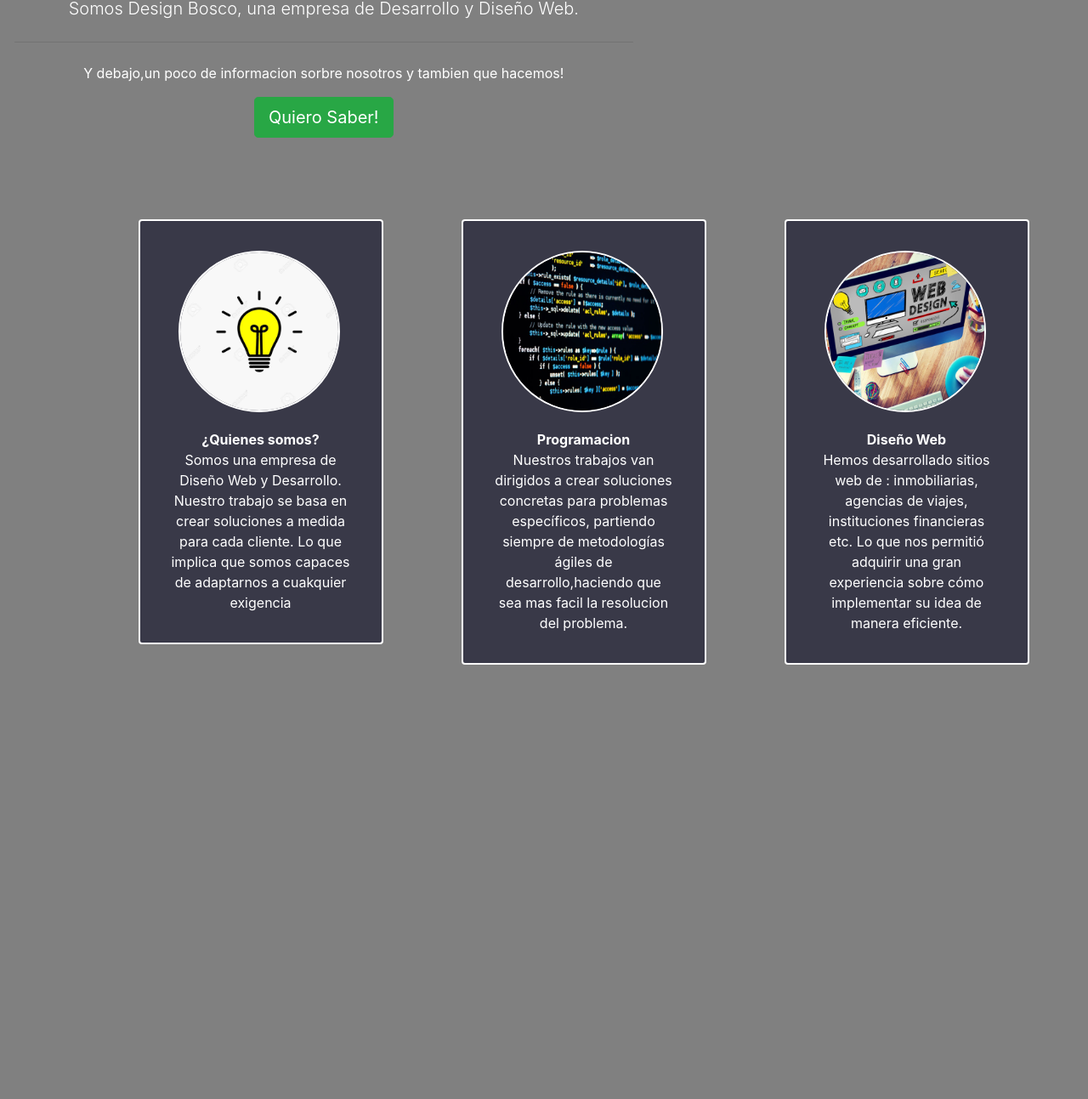
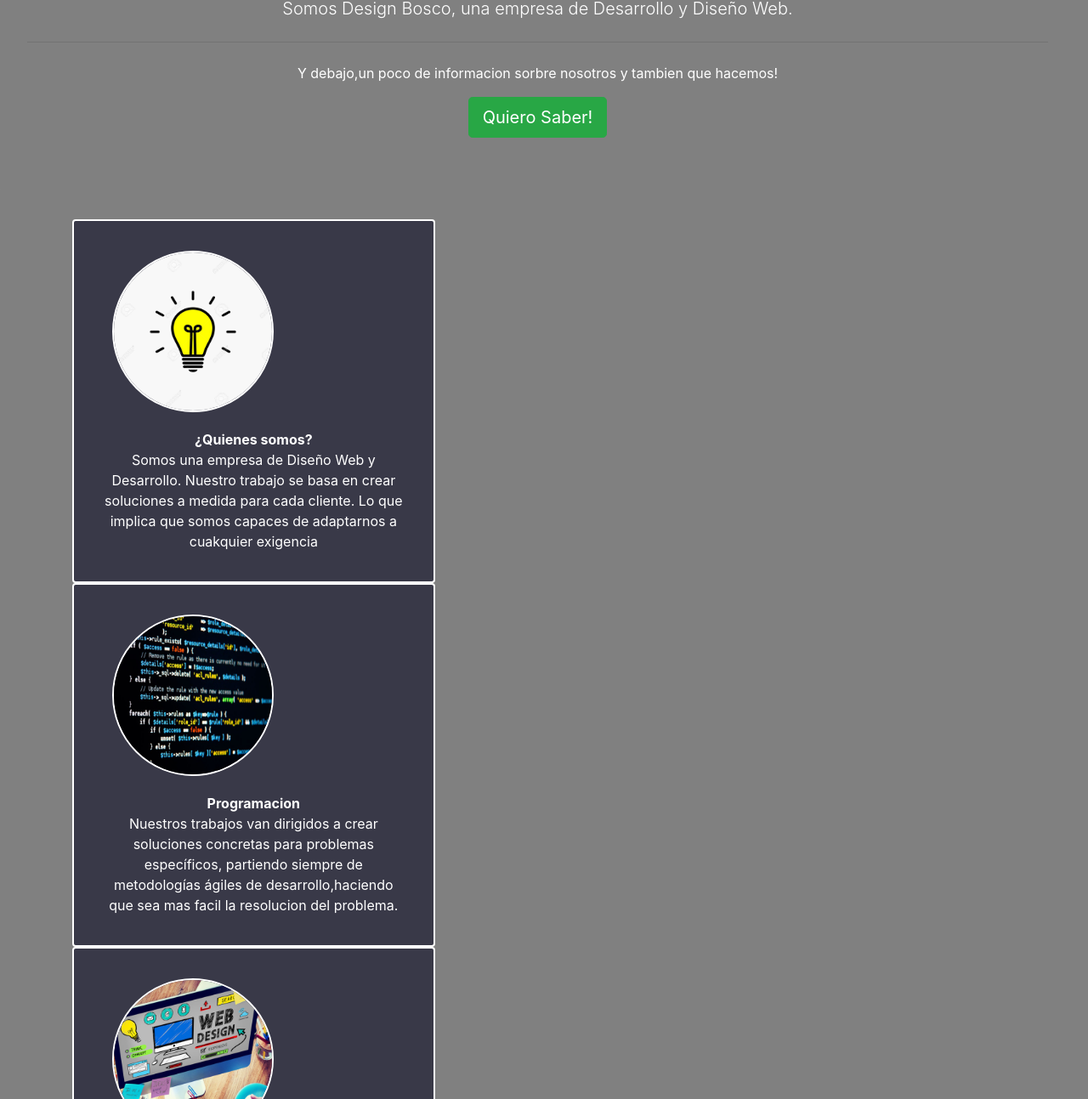
Before and after one commit to DesignBosco/Page, a plain HTML site: page index.html in a window 1280 px wide. Shown: the part 687-1980 px from the top of the page at 85% size. Before the commit the page ends 1469 px from the top, so only its background shows below. Drawn offline with nearby package versions, Linux system fonts and the light colour scheme.

Commit message:
Add files via upload

```diff
--- a/index.html
+++ b/index.html
@@ -6,7 +6,6 @@
 	<link rel="stylesheet" type="text/css" href="css/bootsrap.css">
 </head>
 <body>
-
 	<nav class="navbar navbar-expand-lg navbar-dark bg-dark">
   			<a class="navbar-brand" href="#">Design Bosco</a>
   			<button class="navbar-toggler" type="button" data-toggle="collapse" data-target="#navbarSupportedContent" aria-controls="navbarSupportedContent" aria-expanded="false" aria-label="Toggle navigation">
@@ -42,7 +41,7 @@
 </nav>
 	<div class="container-fluid"> <!--inicio contenedor -->
 		<div class="row"><!--Primer fila-->
-			<div class="col-lg-8 col-md-8 col-12">
+			<div class="col-lg-8 col-md-8 col-sm-12 col-xs-12">
 				<div id="carouselExampleIndicators" class="carousel slide" data-ride="carousel"><!--Carousel-->
 				  <ol class="carousel-indicators">
 				    <li data-target="#carouselExampleIndicators" data-slide-to="0" class="active"></li>
@@ -70,23 +69,23 @@
 				  </a>
 				</div>
 			 </div><!--Fin de carousel-->
-
-			<div class="col-lg-4 col-md-4 col-xs-12">
+			 <!--===============================================================-->
+			 <!--       bardosdfjfj l j jfkjfjlka kflsjflksjfkl                  -->
+			  <!--===============================================================-->
+			<div class="col-lg-4 col-md-4 col-sm-12 col-xs-12">
 				<div class="btn-group-vertical"><!--Grupo de botones-->
-
 					<button type="button" class="btn btn-dark">QUIENES SOMOS?</button>
                     <button type="button" class="btn btn-dark">QUE HACEMOS?</button>
                     <button type="button" class="btn btn-dark">CONTACTANOS</button>
                     <button type="button" class="btn btn-dark">PROYECTOS</button>
-
-
              	</div>
             </div>
         </div>
 
 
-            <div class="col-lg-8 col-md-8 col-xs-12">
-            	 <div class="row"><!--Comienzo de segunda fila-->
+        <div class="center-block">
+            <div class="col-lg-12 col-md-12 col-sm-12">
+            	<!--Comienzo de segunda fila-->
 
             	<div class="jumbotron">
   					<h1 class="display-4">Bienvenido a Design Bosco!</h1>
@@ -95,41 +94,39 @@
  					<p>Y debajo,un poco de informacion sorbre nosotros y tambien que hacemos!</p>
   					<a class="btn btn-success btn-lg" href="#" role="button">Quiero Saber!</a>
 				</div>
-
-
-            	</div><!--Fin de la segunda fila-->
+            </div>
            </div>
 
-              <div class="container">
+              <div class="container-fluid ml-0">
  				 <div class="row">
-    				<div class="col-xs-12 col-lg-4 col-md-4">
-     					 <div class="card" style="width: 18rem;">
+
+     					 <div class="card col-lg-4 col-md-12 col-xs-12" style="width: 18rem;">
  							 <img src="img/dw3.jpg" class="card-img-top" alt="...">
   							<div class="card-body">
     						<p class="card-text"><strong>¿Quienes somos?</strong>
     						<br>Somos una empresa de Diseño Web y Desarrollo. Nuestro trabajo se basa en crear soluciones a medida para cada cliente. Lo que implica que somos capaces de adaptarnos a cuakquier exigencia</p>
   							</div>
 						</div>
-   					 </div>
-    				<div class="col-xs-12 col-lg-4 col-md-4">
-     				     <div class="card" style="width: 18rem;">
+
+
+     				     <div class="card col-lg-4 col-md-12 col-xs-12" style="width: 18rem;">
  							<img src="img/dw2.jpg" class="card-img-top" alt="...">
   							<div class="card-body">
    								<p class="card-text"><strong>Programacion</strong><br>Nuestros trabajos van dirigidos a crear soluciones concretas para problemas específicos, partiendo siempre de metodologías ágiles de desarrollo,haciendo
    								que sea mas facil la resolucion del problema.</p>
  							</div>
 						</div>
-    				 </div>
-    				<div class="col-xs-12 col-lg-4 col-md-4">
-      				   <div class="card" style="width: 18rem;">
+
+
+      				<div class="card col-xs-12 col-lg-4 col-md-12" style="width: 18rem;">
   							<img src="img/dw1.jpg" class="card-img-top" alt="...">
   					<div class="card-body">
     						<p class="card-text"><Strong>Diseño Web</Strong><br>
 								Hemos desarrollado sitios web de : inmobiliarias, agencias de viajes, instituciones financieras etc. Lo que nos permitió adquirir una gran experiencia sobre cómo implementar su idea de manera eficiente.</p>
   					</div>
-					  </div>
-   					 </div>
- 			 	</div>
+
+
+ 			 	</div><!--Fin de la fila-->
 			 </div>
 
 
```
Lines whose indentation alone changed are shown as unchanged.
